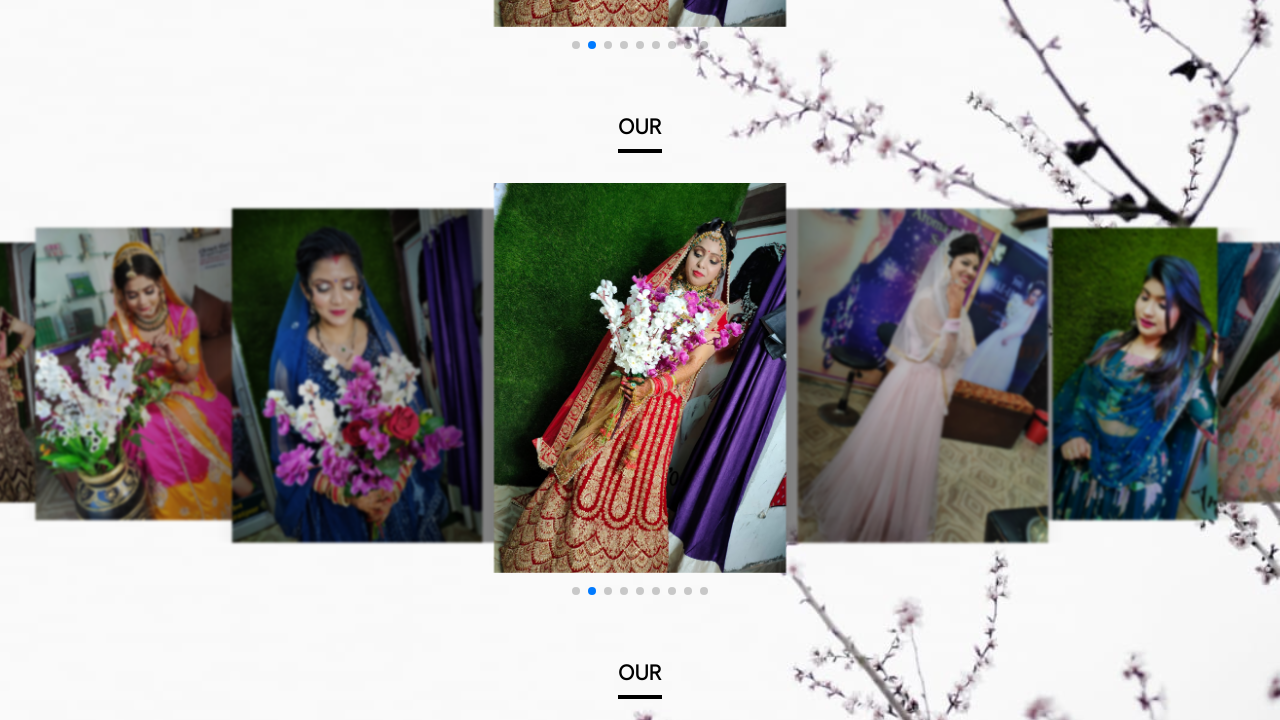
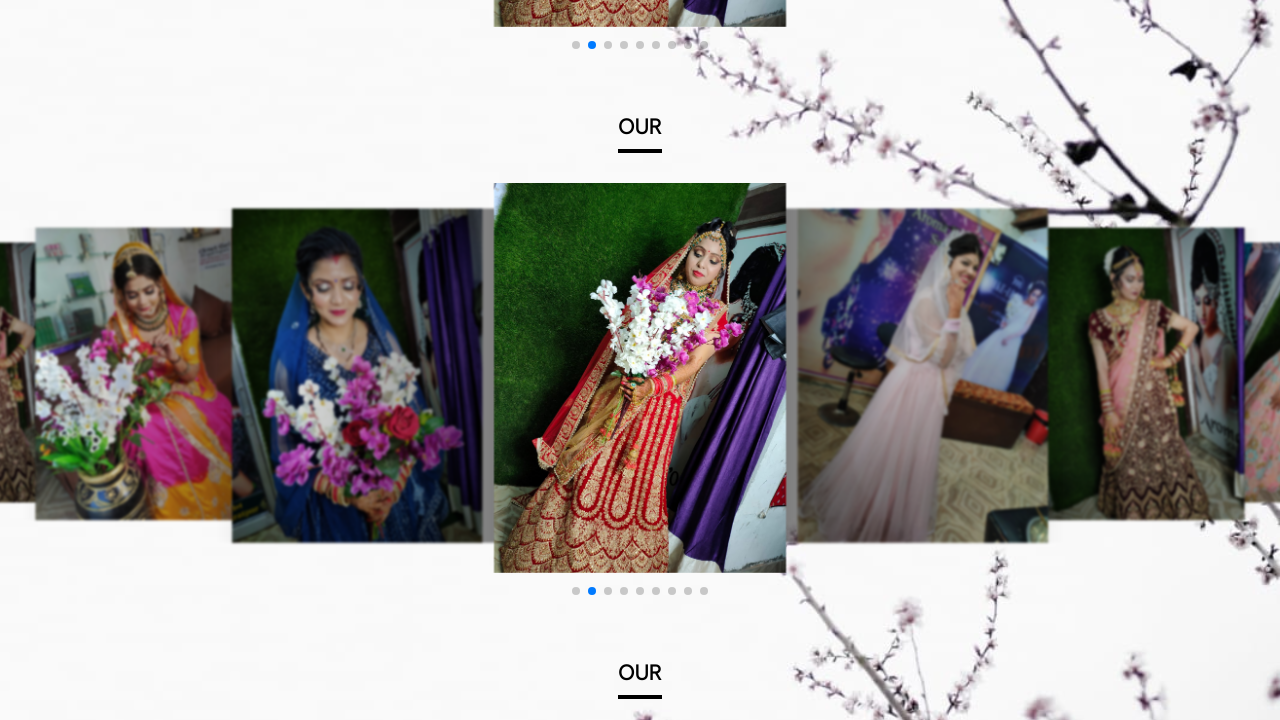
Before and after one commit to garvit9680/ABP, a plain HTML site: page index.html in a window 1280 px wide. Shown: the part 557-1277 px from the top of the page. Drawn offline with nearby package versions, Linux system fonts and the light colour scheme.

Commit message:
Update index.html

```diff
--- a/index.html
+++ b/index.html
@@ -21,7 +21,7 @@
     <meta name="msapplication-TileColor" content="#da532c">
     <meta name="theme-color" content="#ffffff">
 
-    <title>Hello, world!</title>
+    <title>Aroma beauty parlour</title>
   </head>
   <body id="bg">
       <header>
@@ -99,7 +99,7 @@
       <img  src="bride_images/image3.jpeg" loading = "lazy"/>
     </div>
     <div class="swiper-slide">
-      <img  src="bride_images/image4.jpeg" loading = "lazy">
+      <img  src="bride_images/image8.jpeg" loading = "lazy">
     </div>
     <div class="swiper-slide">
       <img  src="bride_images/image5.jpeg" loading = "lazy">
```
